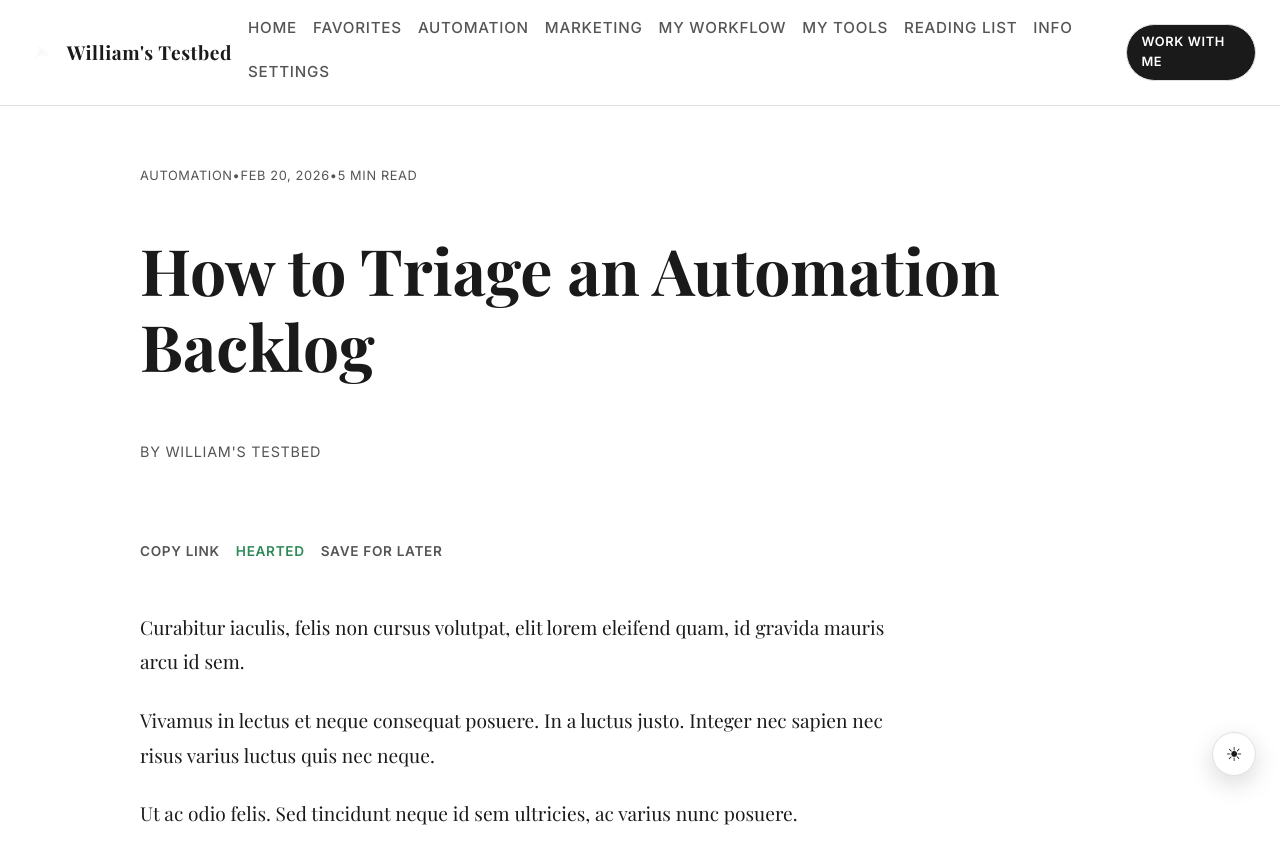
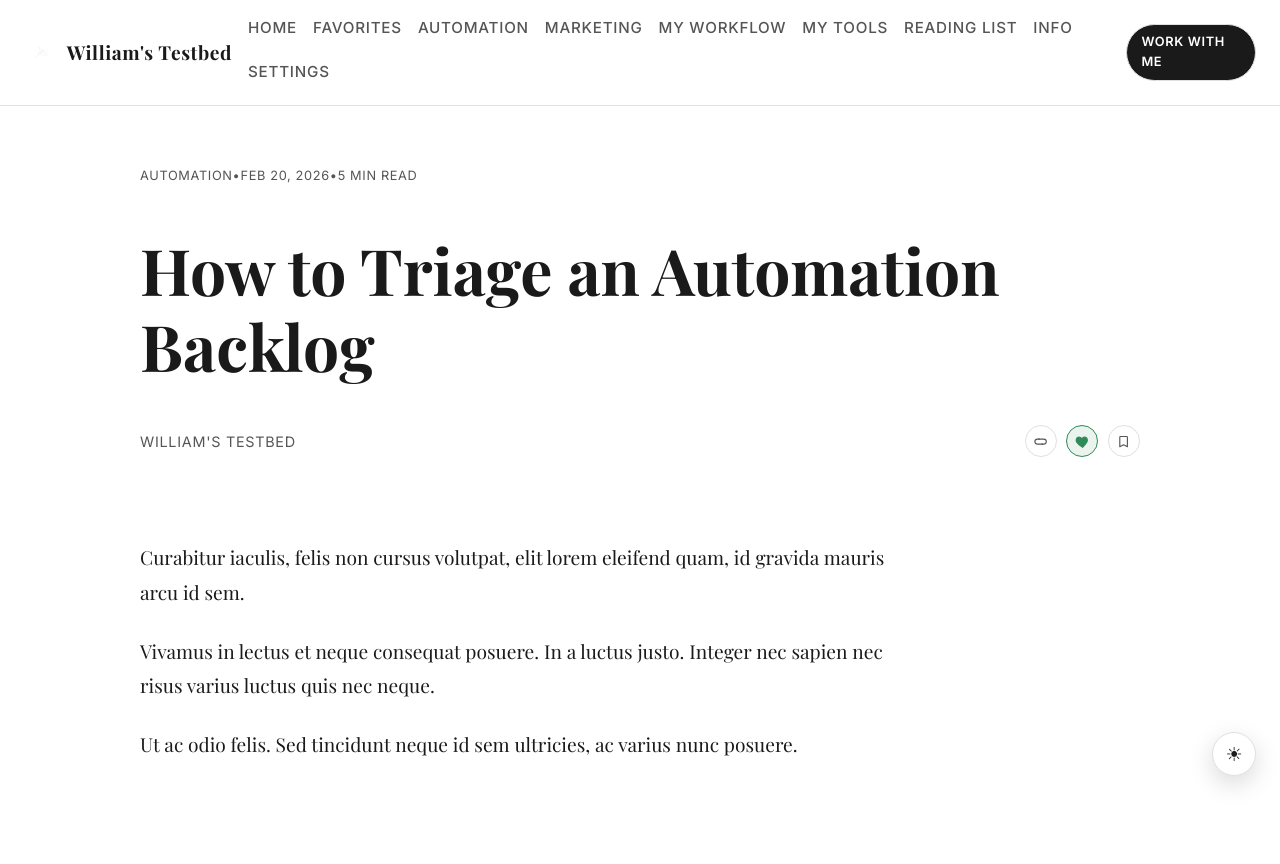
Before and after one commit to wdorman-tech/williams-testbed-newsletter, a React (Vite) app: page /article/automation-backlog-triage in a window 1280 px wide. Shown: the top 864 px of the page. After the commit the page ends 833 px from the top, so only its background shows below. Built offline with nearby package versions, Linux system fonts and the light colour scheme; a web font is replaced by a local one.

Commit message:
info update

```diff
--- a/src/components/ArticleActions.jsx
+++ b/src/components/ArticleActions.jsx
@@ -12,27 +12,37 @@ export default function ArticleActions({ article, compact = false }) {
     <div className={`article-actions ${compact ? "compact" : ""}`}>
       <button
         type="button"
-        className="ghost-button"
+        className={`action-icon-button ${copied ? "is-active" : ""}`}
         onClick={() => copyArticleLink(article.slug)}
         aria-label={`Copy link for ${article.title}`}
+        title={copied ? "Link copied" : "Copy link"}
       >
-        {copied ? "Link Copied" : "Copy Link"}
+        <svg viewBox="0 0 24 24" aria-hidden="true">
+          <path d="M9 8h8a4 4 0 0 1 0 8h-3" />
+          <path d="M15 16H7a4 4 0 0 1 0-8h3" />
+        </svg>
       </button>
       <button
         type="button"
-        className={`ghost-button ${isHearted ? "is-active" : ""}`}
+        className={`action-icon-button ${isHearted ? "is-active is-filled" : ""}`}
         onClick={() => toggleHeart(article.id)}
         aria-label={`Heart ${article.title}`}
+        title={isHearted ? "Unheart" : "Heart"}
       >
-        {isHearted ? "Hearted" : "Heart"}
+        <svg viewBox="0 0 24 24" aria-hidden="true">
+          <path d="M12 21s-6.6-4.2-9.2-8.2C.7 9.5 2.1 5 6.2 5c2.2 0 3.7 1.4 4.5 2.6C11.5 6.4 13 5 15.2 5c4.1 0 5.5 4.5 3.4 7.8C18.6 12.8 16.1 16.8 12 21z" />
+        </svg>
       </button>
       <button
         type="button"
-        className={`ghost-button ${isSaved ? "is-active" : ""}`}
+        className={`action-icon-button ${isSaved ? "is-active is-filled" : ""}`}
         onClick={() => toggleSave(article.id)}
         aria-label={`Save ${article.title}`}
+        title={isSaved ? "Unsave" : "Save"}
       >
-        {isSaved ? "Saved" : "Save for Later"}
+        <svg viewBox="0 0 24 24" aria-hidden="true">
+          <path d="M7 4h10a1 1 0 0 1 1 1v15l-6-3-6 3V5a1 1 0 0 1 1-1z" />
+        </svg>
       </button>
     </div>
   );
--- a/src/components/SiteHeader.jsx
+++ b/src/components/SiteHeader.jsx
@@ -36,9 +36,14 @@ export default function SiteHeader() {
         ))}
       </nav>
       <div className="header-actions">
-        <Link to="/work-with-me" className="work-with-me-button">
+        <a
+          href="https://blacklilyaccelerator.com"
+          target="_blank"
+          rel="noreferrer"
+          className="work-with-me-button"
+        >
           Work with Me
-        </Link>
+        </a>
       </div>
     </header>
   );
--- a/src/pages/ArticlePage.jsx
+++ b/src/pages/ArticlePage.jsx
@@ -39,8 +39,10 @@ export default function ArticlePage() {
         <span>{article.readMinutes} min read</span>
       </p>
       <h1>{article.title}</h1>
-      <p className="article-author">By {article.author}</p>
-      <ArticleActions article={article} compact />
+      <div className="article-byline-row">
+        <p className="article-author">{article.author}</p>
+        <ArticleActions article={article} compact />
+      </div>
       <div className="article-body">
         {article.body.map((paragraph, index) => (
           <p key={`${article.id}-paragraph-${index}`}>{paragraph}</p>
--- a/src/pages/InfoPage.jsx
+++ b/src/pages/InfoPage.jsx
@@ -1,30 +1,38 @@
+import { Link } from "react-router-dom";
+
 export default function InfoPage() {
   return (
     <section className="page-stack">
       <div className="page-intro">
         <p className="eyebrow">Info</p>
-        <h1>About William&apos;s Testbed</h1>
+        <h1>Built by someone who actually ships.</h1>
       </div>
       <div className="info-card">
-        <h2>What This Is</h2>
         <p>
-          William&apos;s Testbed is where I publish what I&apos;m working on each week so builders can
-          learn from real implementation details, not theory.
+          William&apos;s Testbed is a weekly newsletter documenting real AI builds - what worked,
+          what didn&apos;t, and how to apply it to your business.
         </p>
-        <h2>Credentials</h2>
+        <h2>Who&apos;s behind it</h2>
         <p>
-          William has built production AI systems across high-stakes industries: an ML model for
-          intraoperative pedicle screw placement at a 10M+ biomedical startup, a RAG-based
-          research curation agent for a 10B+ AUM investment firm, and a quantitative trading
-          framework integrating AI-driven qualitative scoring that achieved 17% outperformance over
-          the S&amp;P 500 at a beta of 0.56. He doesn&apos;t write about AI from the sidelines - he
-          has shipped real systems for real clients with real money on the line. That&apos;s the
-          credential most AI newsletter writers can&apos;t claim.
+          William has built production AI systems for clients most people only read about. An ML
+          model guiding pedicle screw placement mid-surgery for a 10M+ biomedical startup. A
+          RAG-based research curation agent for a 10B+ AUM investment firm. A quantitative trading
+          framework that beat the S&amp;P 500 by 17% at a beta of 0.56. This isn&apos;t commentary on AI
+          - it&apos;s fieldwork.
         </p>
-        <h2>Publishing Focus</h2>
+        <h2>What you get</h2>
         <p>
-          Every post documents practical workflows, experiments, and decisions from active work in
-          production environments.
+          Every issue breaks down one real AI development, one concrete way to apply it to a
+          business process this week, and a look at what&apos;s currently running on the testbed. No
+          aggregation. No hype. Just what&apos;s actually working.
+        </p>
+        <h2>Who it&apos;s for</h2>
+        <p>
+          Business owners and operators who want to use AI to make money - not founders who want to
+          talk about it.
+        </p>
+        <p>
+          Need this built for your business? <Link to="/work-with-me">Work with me -&gt;</Link>
         </p>
       </div>
     </section>
--- a/src/styles.css
+++ b/src/styles.css
@@ -282,7 +282,8 @@ a:hover {
 
 .article-actions {
   display: flex;
-  gap: 1rem;
+  align-items: center;
+  gap: 0.6rem;
   margin-top: 1rem;
 }
 
@@ -305,6 +306,44 @@ a:hover {
 .ghost-button:hover,
 .ghost-button.is-active {
   color: var(--accent);
+}
+
+.action-icon-button {
+  width: 2rem;
+  height: 2rem;
+  border-radius: 999px;
+  border: 1px solid var(--border);
+  background: transparent;
+  color: var(--text-muted);
+  display: inline-flex;
+  align-items: center;
+  justify-content: center;
+  cursor: pointer;
+  transition: color 0.2s ease, border-color 0.2s ease, background-color 0.2s ease;
+}
+
+.action-icon-button svg {
+  width: 0.95rem;
+  height: 0.95rem;
+  fill: none;
+  stroke: currentColor;
+  stroke-width: 1.8;
+  stroke-linecap: round;
+  stroke-linejoin: round;
+}
+
+.action-icon-button:hover,
+.action-icon-button.is-active {
+  color: var(--accent);
+  border-color: var(--accent);
+}
+
+.action-icon-button.is-filled {
+  background: var(--accent-bg);
+}
+
+.action-icon-button.is-filled svg {
+  fill: currentColor;
 }
 
 /* Sidebar / Right Rail */
@@ -375,8 +414,21 @@ a:hover {
   color: var(--text-muted);
   text-transform: uppercase;
   letter-spacing: 0.05em;
+  margin: 0;
+  display: block;
+}
+
+.article-byline-row {
+  display: flex;
+  align-items: center;
+  justify-content: space-between;
+  flex-wrap: wrap;
+  gap: 0.75rem 1rem;
   margin-bottom: 2rem;
-  display: block;
+}
+
+.article-actions.compact {
+  margin-top: 0;
 }
 
 .article-body {
```
